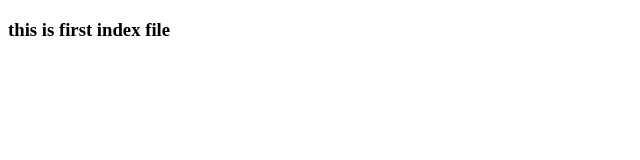
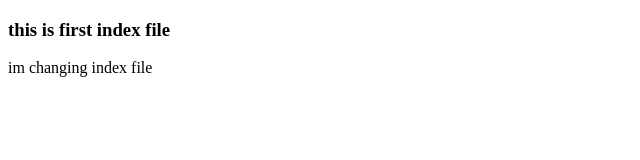
Before and after one commit to vishnu1258/awards, a plain HTML site: page index.html in a window 1280 px wide. Shown: the whole page, without its empty margins (0-640 px from the left). Drawn offline with Linux system fonts and the light colour scheme.

Commit message:
added sample text

```diff
--- a/index.html
+++ b/index.html
@@ -6,5 +6,6 @@
 </head>
 <body>
 <h3>this is first index file</h3>
+im changing index file
 </body>
 </html>
```
